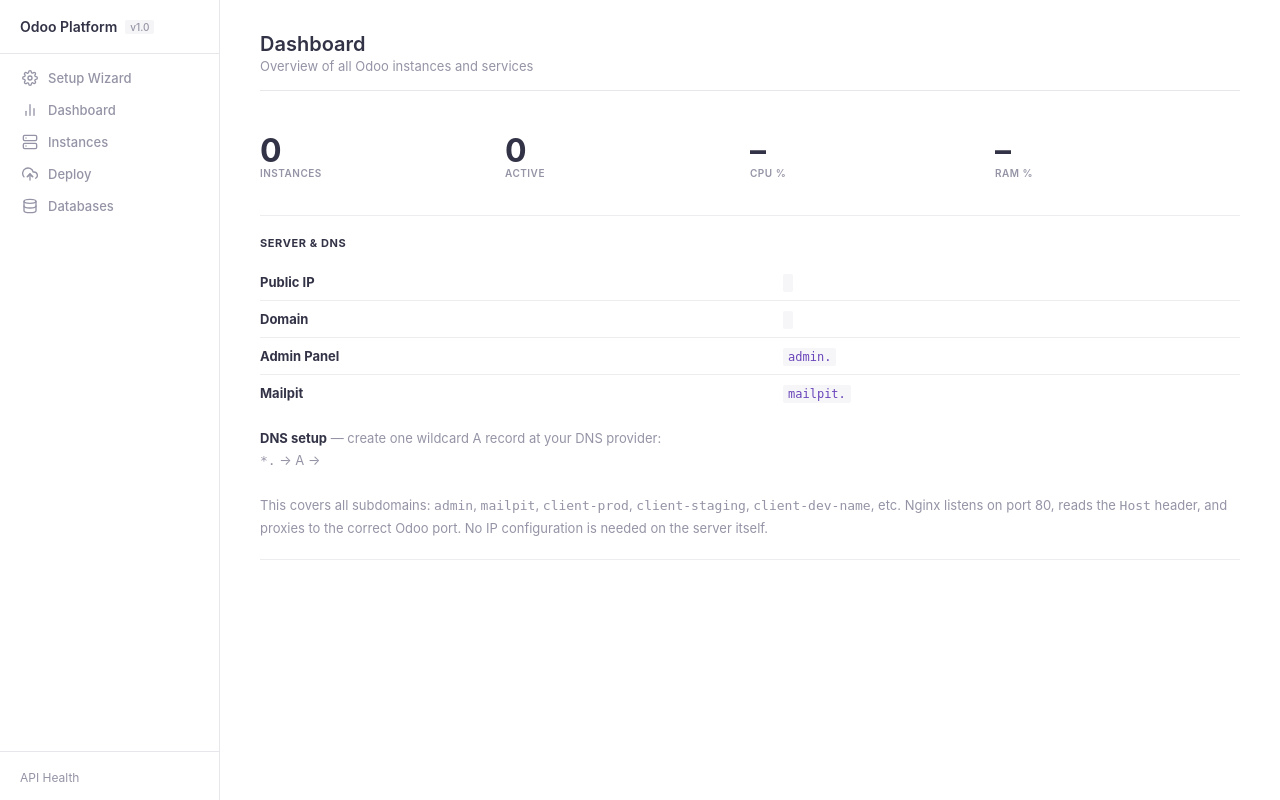
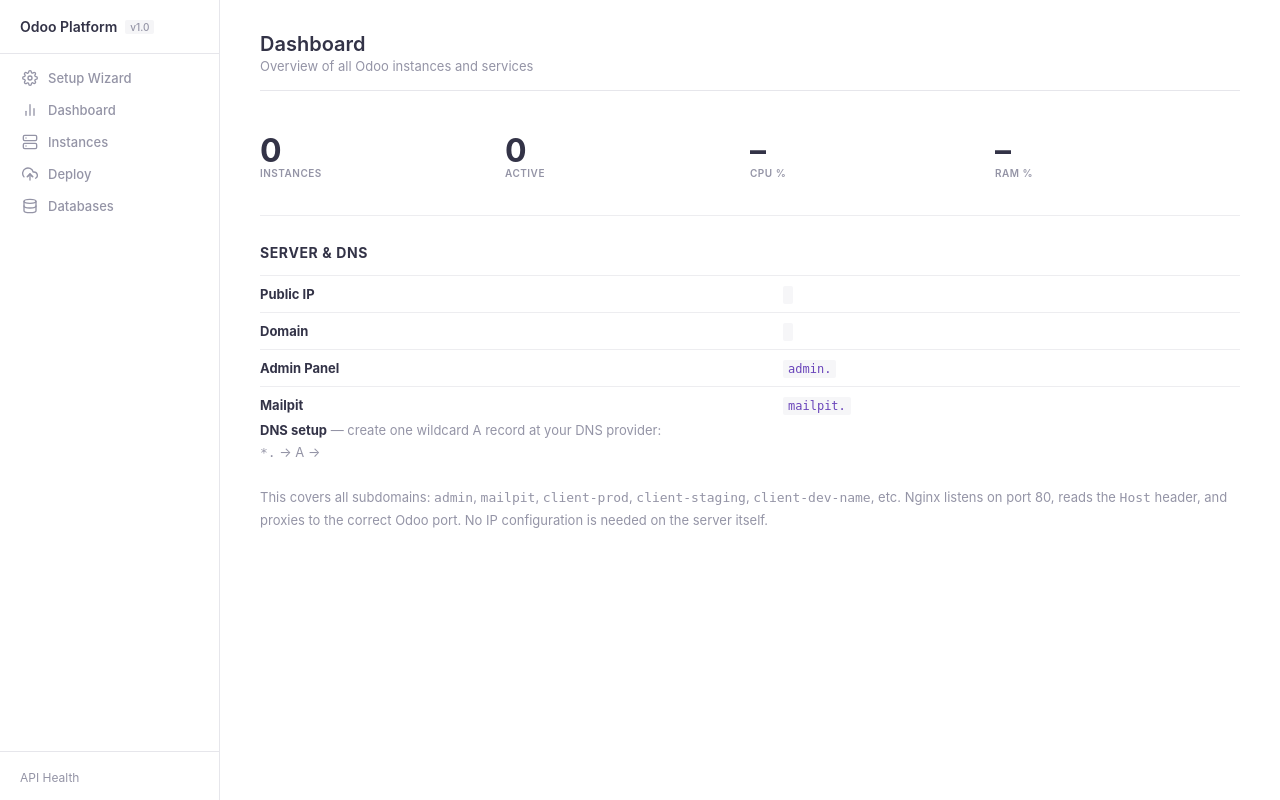
Before and after one commit to fuugus/odoo-platform, a FastAPI app: template admin_panel/templates/dashboard.html in a window 1280 px wide. Run offline with FastAPI, Linux system fonts and the light colour scheme; the template is opened without the code that fills it, so the values that code supplies are empty.

Commit message:
UI tweaks
Remove bottom card borders on tables across all pages
Equalize table header and row heights
Larger Server & DNS title on dashboard with top border line

```diff
--- a/admin_panel/static/css/style.css
+++ b/admin_panel/static/css/style.css
@@ -167,6 +167,10 @@ body {
     box-shadow: none;
 }
 
+.card.no-border {
+    border-bottom: none;
+}
+
 .card h3 {
     font-size: 11px;
     font-weight: 700;
@@ -320,11 +324,12 @@ input:focus, select:focus {
     width: 100%;
     border-collapse: collapse;
     margin-top: 8px;
+    margin-bottom: -20px;
 }
 
 .data-table th {
     text-align: left;
-    padding: 6px 12px 6px 0;
+    padding: 10px 12px 10px 0;
     font-size: 10px;
     font-weight: 700;
     color: var(--text-muted);
@@ -376,6 +381,15 @@ input:focus, select:focus {
     width: 10px;
     bottom: 0;
     background: var(--primary-light);
+    border-top: 1px solid var(--border-light);
+}
+
+.card-lg h3 {
+    font-size: 14px;
+    margin-top: 8px;
+}
+
+.data-table-lg tr:first-child td {
     border-top: 1px solid var(--border-light);
 }
 
--- a/admin_panel/templates/dashboard.html
+++ b/admin_panel/templates/dashboard.html
@@ -26,9 +26,9 @@
     </div>
 </div>
 
-<div class="card">
+<div class="card no-border card-lg">
     <h3>Server & DNS</h3>
-    <table class="data-table">
+    <table class="data-table data-table-lg">
         <tbody>
             <tr>
                 <td><strong>Public IP</strong></td>
--- a/admin_panel/templates/databases.html
+++ b/admin_panel/templates/databases.html
@@ -7,7 +7,7 @@
     <p>Create, clone, and delete PostgreSQL databases</p>
 </div>
 
-<div class="card">
+<div class="card no-border">
     <h3>Databases</h3>
     <button class="btn btn-secondary" onclick="loadDatabases()"><span class="icon icon-refresh"></span> Refresh</button>
     <table class="data-table" id="db-table">
@@ -39,7 +39,7 @@
     <button class="btn btn-primary" onclick="cloneDb()"><span class="icon icon-clone"></span> Clone</button>
 </div>
 
-<div class="card">
+<div class="card no-border">
     <h3>Naming Conventions</h3>
     <table class="data-table">
         <thead><tr><th>Type</th><th>Pattern</th><th>Example</th></tr></thead>
--- a/admin_panel/templates/deploy.html
+++ b/admin_panel/templates/deploy.html
@@ -58,7 +58,7 @@
     </div>
 </div>
 
-<div class="card">
+<div class="card no-border">
     <h3>Git Branch Conventions</h3>
     <table class="data-table">
         <thead><tr><th>Pattern</th><th>Example</th><th>Description</th></tr></thead>
--- a/admin_panel/templates/instances.html
+++ b/admin_panel/templates/instances.html
@@ -33,7 +33,7 @@
     </div>
 </div>
 
-<div class="card">
+<div class="card no-border">
     <h3>Active Instances</h3>
     {% if instances %}
     <table class="data-table instance-table">
@@ -88,7 +88,7 @@
     </div>
 </div>
 
-<div class="card">
+<div class="card no-border">
     <h3>Port Allocation</h3>
     <table class="data-table port-table">
         <thead><tr><th>Port</th><th>Service</th></tr></thead>
```
